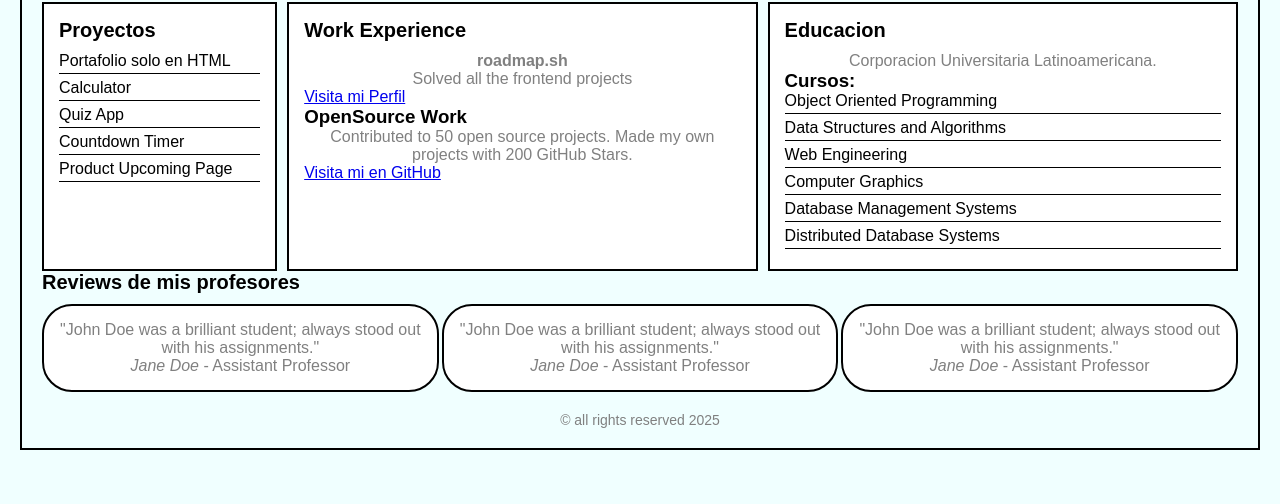
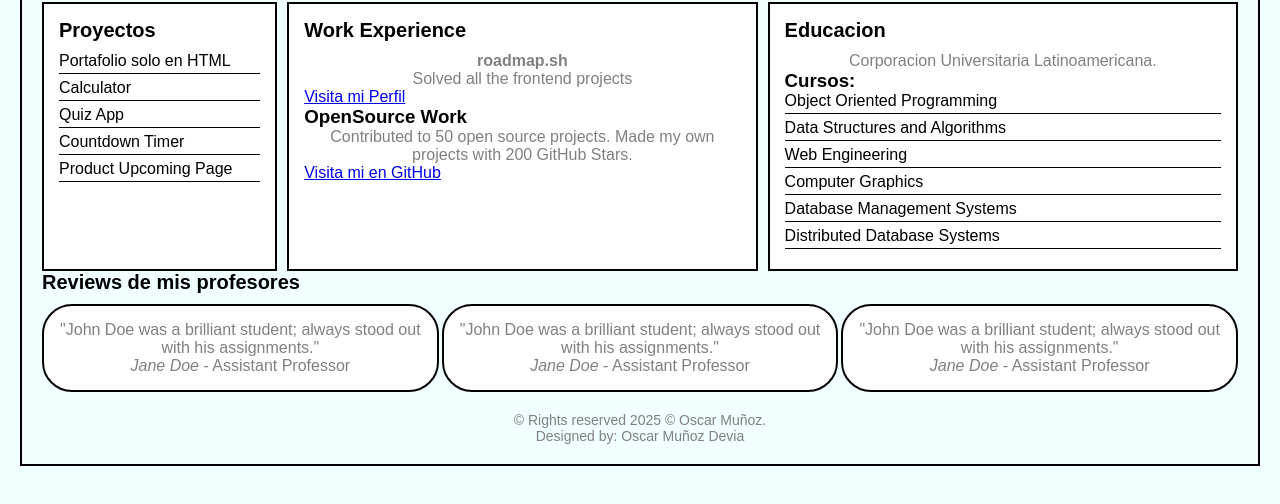
Before and after one commit to OscarMD23/Creacion-de-Portafolio-Personal, a plain HTML site: page index.html in a window 1280 px wide. Shown: the part 182-686 px from the top of the page. Drawn offline with Linux system fonts and the light colour scheme.

Commit message:
Update index.html

```diff
--- a/index.html
+++ b/index.html
@@ -88,7 +88,8 @@
             </div>
         </section>
     <footer>
-        <p>© all rights reserved 2025</p>
+        <p>© Rights reserved 2025 © Oscar Muñoz.</p>
+        <p>Designed by: Oscar Muñoz Devia</p>
     </footer>
           </main>
 <script src="main.js"></script>
```
